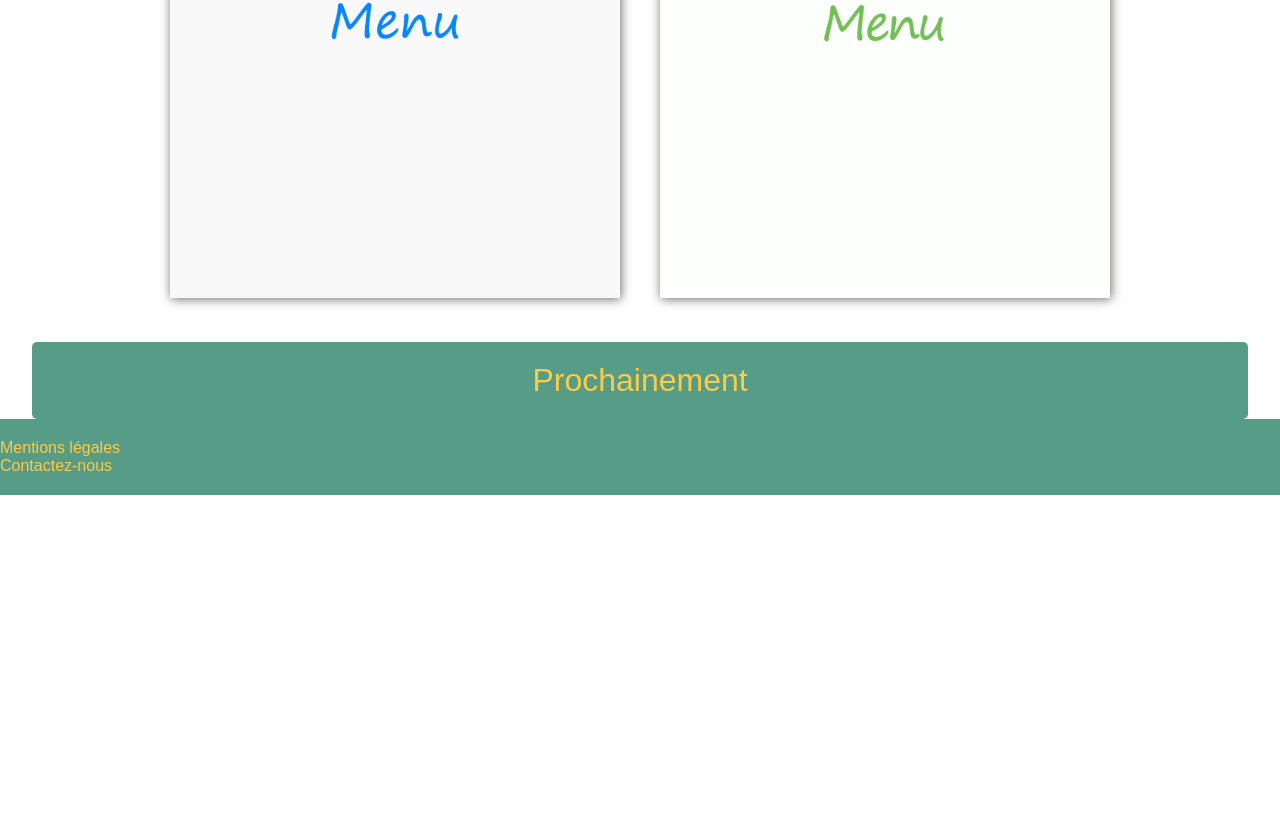
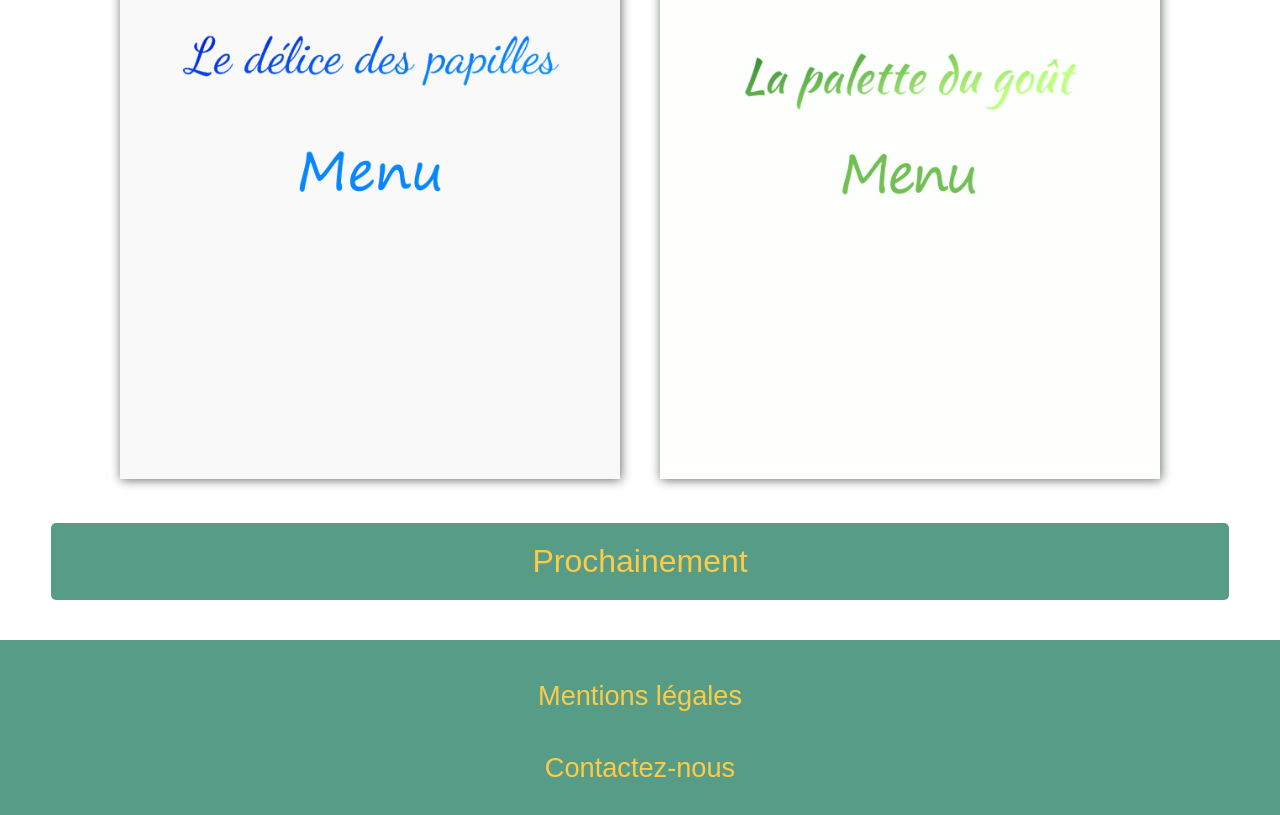
Before and after one commit to PidgeWannabe/ohMyFood, a plain HTML site: page pages/index.html in a window 1280 px wide. Shown: the part 1155-1970 px from the top of the page. Before the commit the page ends 1650 px from the top, so only its background shows below. Drawn offline with Linux system fonts and the light colour scheme.

Commit message:
finition version mobile 1ère page

```diff
--- a/pages/index.html
+++ b/pages/index.html
@@ -16,8 +16,8 @@
         <h1 id="logo">ohmyfood</h1>
     </header>
 
-
-    <section class="gallery">
+    <section id="main">
+        <article class="gallery">
 
             <figure class="gallery-item">
                 <a href="menu-1.html">
@@ -42,15 +42,15 @@
                     <img src="../menus/menu-4b.png" alt="menu La palette du goût">
                 </a>
             </figure>
-    </section>
-
+        </article>
 
         <button>Prochainement</button>
 
+    </section>
 
     <footer>
-        <h2>Mentions légales</h2>
-        <h2>Contactez-nous</h2>
+        <h2><a href="mentions-legales.html"> Mentions légales</a></h2>
+        <h2><a href="mailto:ohmyfood@contact.org">Contactez-nous</a></h2>
     </footer>
 
 </body>
--- a/sass/style.scss
+++ b/sass/style.scss
@@ -12,26 +12,28 @@
 header,
 footer {
     background: #579c87;
-    padding: 20px 0;
 }
 
 header {
+    padding: 40px 0;
     #logo {
         @include font($fontFamily: Arial, $fontSize: 3rem, $colorFont: #fdcb46, $fontWeight: 700);
         text-align: center;
     }
 }
 
+#main {
+    margin: 20px;
     .gallery {
+
         display: flex;
         flex-wrap: wrap;
         justify-content: center;
+
+        .gallery-item {
+            width: 500px;
             margin: 20px;
 
-
-    .gallery-item {
-        width: 450px;
-        margin: 20px;
             a {
                 img {
                     @extend %shadow;
@@ -40,8 +42,9 @@ header {
                 }
             }
         }
+
+
     }
-
 
     button {
         display: block;
@@ -52,5 +55,24 @@ button {
         word-wrap: break-word;
         padding: 20px;
         border-style: none;
-    margin: auto;
+        margin: 20px auto 40px auto;
     }
+
+}
+
+footer {
+    display: flex;
+    flex-direction: column;
+    align-items: center;
+    padding: 20px 0;
+    font: {
+        size: 1.7rem;
+    }
+    h2 {
+        padding: 20px 0;
+        a {
+            text-decoration: none;
+            font-size: 1.7rem;
+        }
+    }
+}
```
Also changed, not shown: pages/mentions-legales.html (added), style.css. Lines whose indentation alone changed are shown as unchanged.
